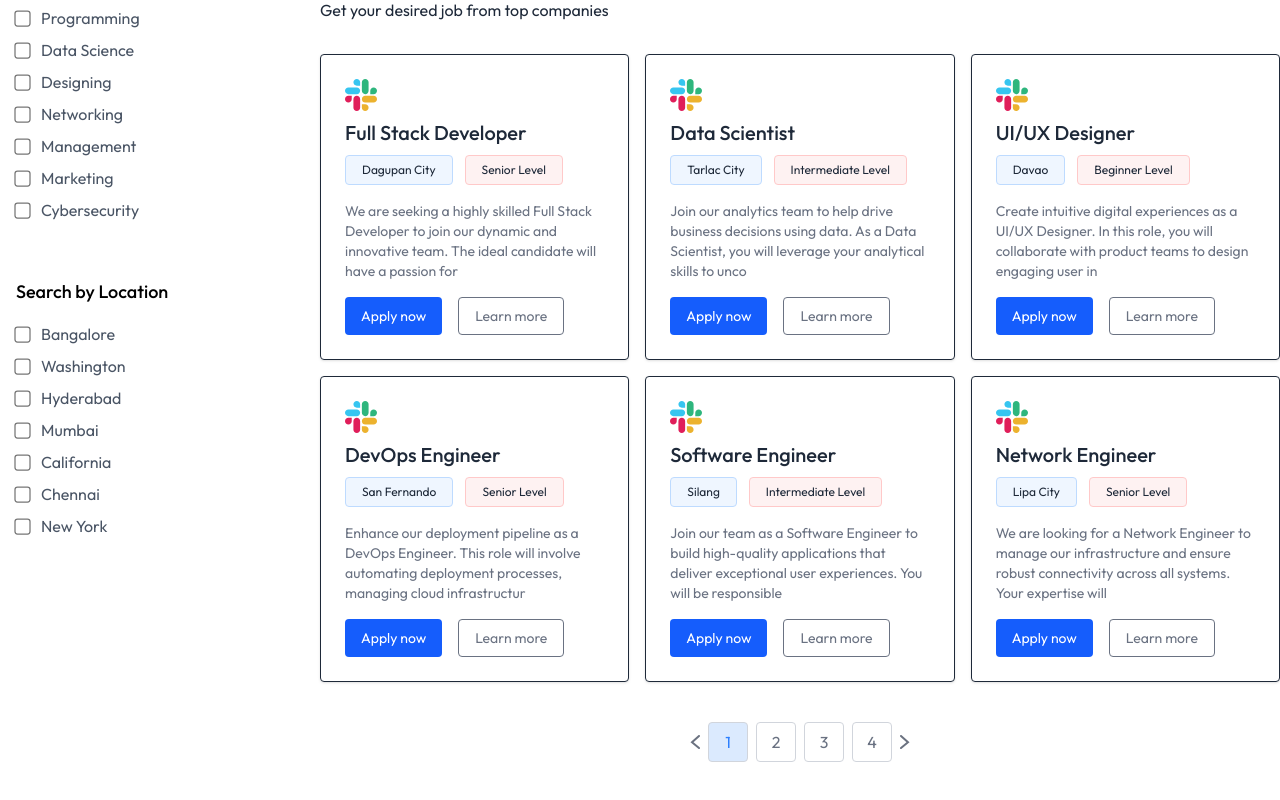
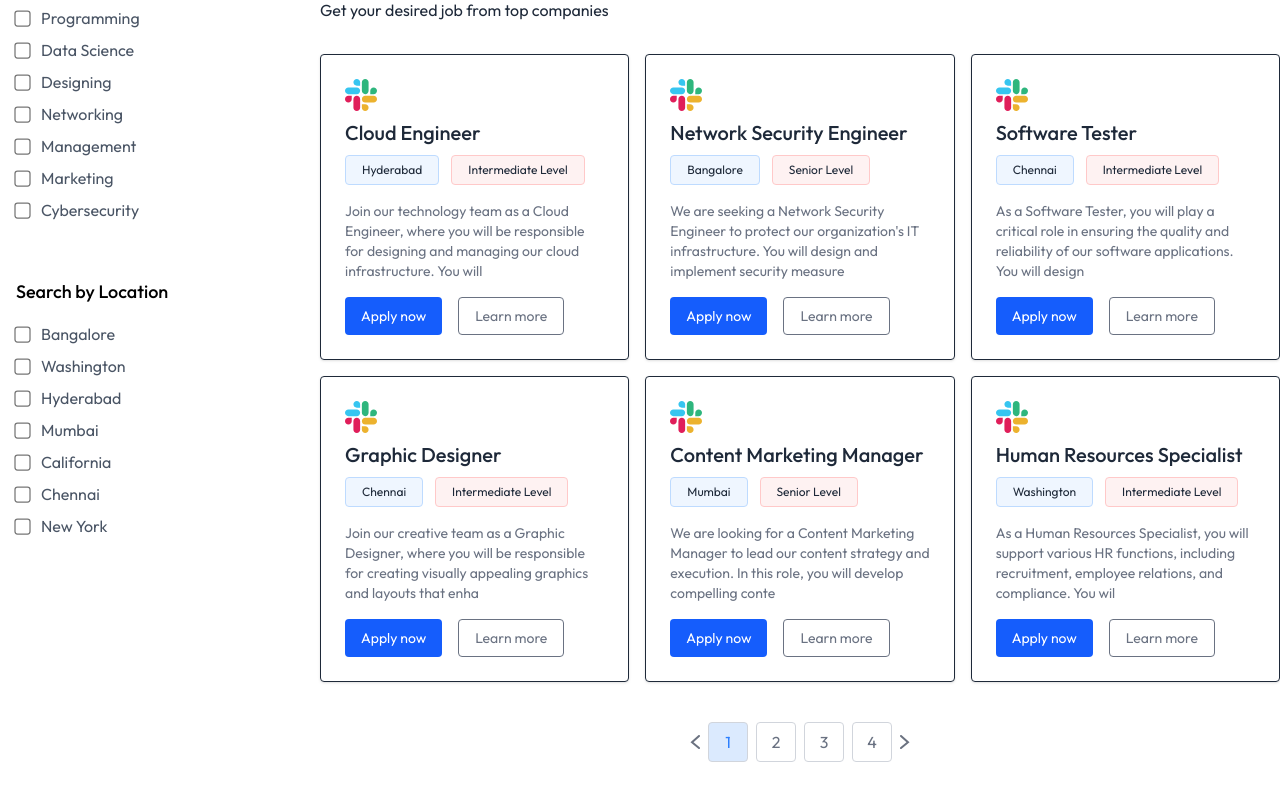
Before and after one commit to jmsjcmc/Job-Portal-MERN, a React (Vite) app in the folder front-end/: page / in a window 1280 px wide. Shown: the part 636-1436 px from the top of the page. Built offline with nearby package versions, Linux system fonts and the light colour scheme; no server answers.

Commit message:
Update job locations in jobsData and enhance JobListing component with filtering functionality

```diff
--- a/front-end/src/assets/assets.js
+++ b/front-end/src/assets/assets.js
@@ -158,7 +158,7 @@ export const jobsData = [
     {
         _id: '1',
         title: "Full Stack Developer",
-        location: "Dagupan City",
+        location: "California",
         level: "Senior Level",
         companyId: {
             "_id": "670e4d25ca9fda8f1bf359b9",
@@ -191,7 +191,7 @@ export const jobsData = [
     {
         _id: '2',
         title: "Data Scientist",
-        location: "Tarlac City",
+        location: "New York",
         level: "Intermediate Level",
         companyId: {
             "_id": "670e4d25ca9fda8f1bf359b9",
@@ -224,7 +224,7 @@ export const jobsData = [
     {
         _id: '3',
         title: "UI/UX Designer",
-        location: "Davao",
+        location: "Bangalore",
         level: "Beginner Level",
         companyId: {
             "_id": "670e4d25ca9fda8f1bf359b9",
@@ -257,7 +257,7 @@ export const jobsData = [
     {
         _id: '4',
         title: "DevOps Engineer",
-        location: "San Fernando",
+        location: "Washington",
         level: "Senior Level",
         companyId: {
             "_id": "670e4d25ca9fda8f1bf359b9",
@@ -290,7 +290,7 @@ export const jobsData = [
     {
         _id: '5',
         title: "Software Engineer",
-        location: "Silang",
+        location: "Hyderabad",
         level: "Intermediate Level",
         companyId: {
             "_id": "670e4d25ca9fda8f1bf359b9",
@@ -323,7 +323,7 @@ export const jobsData = [
     {
         _id: '6',
         title: "Network Engineer",
-        location: "Lipa City",
+        location: "Bangalore",
         level: "Senior Level",
         companyId: {
             "_id": "670e4d25ca9fda8f1bf359b9",
@@ -356,7 +356,7 @@ export const jobsData = [
     {
         _id: '7',
         title: "Project Manager",
-        location: "Manila",
+        location: "Bangalore",
         level: "Senior Level",
         companyId: {
             "_id": "670e4d25ca9fda8f1bf359b9",
@@ -389,7 +389,7 @@ export const jobsData = [
     {
         _id: '8',
         title: "Mobile App Developer",
-        location: "Cebu",
+        location: "Hyderabad",
         level: "Intermediate Level",
         companyId: {
             "_id": "670e4d25ca9fda8f1bf359b9",
@@ -422,7 +422,7 @@ export const jobsData = [
     {
         _id: '9',
         title: "Cloud Architect",
-        location: "Batangas City",
+        location: "Hyderabad",
         level: "Senior Level",
         companyId: {
             "_id": "670e4d25ca9fda8f1bf359b9",
@@ -455,7 +455,7 @@ export const jobsData = [
     {
         _id: '10',
         title: "Technical Writer",
-        location: "Pangasinan",
+        location: "Mumbai",
         level: "Intermediate Level",
         companyId: {
             "_id": "670e4d25ca9fda8f1bf359b9",
@@ -488,7 +488,7 @@ export const jobsData = [
     {
         _id: '11',
         title: "Cybersecurity Analyst",
-        location: "Ormoc City",
+        location: "Mumbai",
         level: "Intermediate Level",
         companyId: {
             "_id": "670e4d25ca9fda8f1bf359b9",
@@ -521,7 +521,7 @@ export const jobsData = [
     {
         _id: '12',
         title: "Business Analyst",
-        location: "Dumaguete City",
+        location: "Mumbai",
         level: "Intermediate Level",
         companyId: {
             "_id": "670e4d25ca9fda8f1bf359b9",
@@ -554,7 +554,7 @@ export const jobsData = [
     {
         _id: '13',
         title: "Marketing Specialist",
-        location: "Dipolog",
+        location: "Chennai",
         level: "Beginner Level",
         companyId: {
             "_id": "670e4d25ca9fda8f1bf359b9",
@@ -587,7 +587,7 @@ export const jobsData = [
     {
         _id: '14',
         title: "Data Scientist",
-        location: "Pagadian",
+        location: "California",
         level: "Senior Level",
         companyId: {
             "_id": "670e4d25ca9fda8f1bf359b9",
@@ -620,7 +620,7 @@ export const jobsData = [
     {
         _id: '15',
         title: "UX/UI Designer",
-        location: "Iligan",
+        location: "Hyderabad",
         level: "Intermediate Level",
         companyId: {
             "_id": "670e4d25ca9fda8f1bf359b9",
@@ -653,7 +653,7 @@ export const jobsData = [
     {
         _id: '16',
         title: "DevOps Engineer",
-        location: "Butuan City",
+        location: "Bangalore",
         level: "Senior Level",
         companyId: {
             "_id": "670e4d25ca9fda8f1bf359b9",
@@ -686,7 +686,7 @@ export const jobsData = [
     {
         _id: '17',
         title: "Sales Manager",
-        location: "Tagum",
+        location: "New York",
         level: "Senior Level",
         companyId: {
             "_id": "670e4d25ca9fda8f1bf359b9",
@@ -719,7 +719,7 @@ export const jobsData = [
     {
         _id: '18',
         title: "Human Resources Specialist",
-        location: "Quezon City",
+        location: "Washington",
         level: "Intermediate Level",
         companyId: {
             "_id": "670e4d25ca9fda8f1bf359b9",
@@ -752,7 +752,7 @@ export const jobsData = [
     {
         _id: '19',
         title: "Content Marketing Manager",
-        location: "Manila",
+        location: "Mumbai",
         level: "Senior Level",
         companyId: {
             "_id": "670e4d25ca9fda8f1bf359b9",
@@ -785,7 +785,7 @@ export const jobsData = [
     {
         _id: '20',
         title: "Graphic Designer",
-        location: "Zamboanga Del Sur",
+        location: "Chennai",
         level: "Intermediate Level",
         companyId: {
             "_id": "670e4d25ca9fda8f1bf359b9",
@@ -818,7 +818,7 @@ export const jobsData = [
     {
         _id: '21',
         title: "Software Tester",
-        location: "Naga",
+        location: "Chennai",
         level: "Intermediate Level",
         companyId: {
             "_id": "670e4d25ca9fda8f1bf359b9",
@@ -851,7 +851,7 @@ export const jobsData = [
     {
         _id: '22',
         title: "Network Security Engineer",
-        location: "Southern Leyte",
+        location: "Bangalore",
         level: "Senior Level",
         companyId: {
             "_id": "670e4d25ca9fda8f1bf359b9",
@@ -884,7 +884,7 @@ export const jobsData = [
     {
         _id: '23',
         title: "Cloud Engineer",
-        location: "Bukidnon",
+        location: "Hyderabad",
         level: "Intermediate Level",
         companyId: {
             "_id": "670e4d25ca9fda8f1bf359b9",
--- a/front-end/src/components/JobListing.jsx
+++ b/front-end/src/components/JobListing.jsx
@@ -1,4 +1,4 @@
-import React, { useContext, useState } from "react";
+import React, { useContext, useEffect, useState } from "react";
 import { AppContext } from "../context/AppContext";
 import { assets, JobCategories, JobLocations } from "../assets/assets";
 import JobCard from "./JobCard";
@@ -8,6 +8,37 @@ export default function JobListing() {
     useContext(AppContext);
   const [showFilter, setShowFilter] = useState(false);
   const [currentPage, setCurrentPage] = useState(1);
+  const [selectedCategories, setSelectedCategories] = useState([]);
+  const [selectedLocations, setSelectedLocations] = useState([]);
+  const [filteredJobs, setFilteredJobs] = useState(jobs);
+  const handleCategoryChange = (category) => {
+    setSelectedCategories((prev) =>
+      prev.includes(category)
+        ? prev.filter((c) => c !== category)
+        : [...prev, category]
+    );
+  };
+  const handleLocationChange = () => {
+    setSelectedLocations((prev) =>
+      prev.includes(location)
+        ? prev.filter((l) => l !== location)
+        : [...prev, location]
+    );
+  };
+  useEffect(() => {
+    const matchesCategory = job => selectedCategories.length === 0 || selectedCategories.includes(job.category);
+    const matchesLocation = job => selectedLocations.length === 0 || selectedLocations.includes(job.location);
+    const matchesTitle = job => searchFilter.title === "" || job.title.toLowerCase().includes(searchFilter.title.toLowerCase());
+    const matchesSearchLocation = job => searchFilter.location === "" || job.location.toLowerCase().includes(searchFilter.location.toLowerCase());
+    const newFilteredJobs = jobs.slice().reverse().filter(
+        job => matchesCategory(job) &&
+    matchesLocation(job) &&
+    matchesTitle(job) &&
+    matchesSearchLocation(job)
+    );
+    setFilteredJobs(newFilteredJobs);
+    setCurrentPage(1);
+  }, [jobs, selectedCategories, selectedLocations, searchFilter])
   return (
     <div className="container 2xl:px-20 mx-auto flex flex-col lg:flex-row max-lg:space-y-8 py-8">
       {/* SideBar */}
@@ -58,7 +89,12 @@ export default function JobListing() {
           <ul className="space-y-2 text-gray-600">
             {JobCategories.map((category, index) => (
               <li className="flex gap-3 items-center" key={index}>
-                <input className="scale-125" type="checkbox" name="" id="" />
+                <input
+                  className="scale-125"
+                  type="checkbox"
+                  onChange={() => handleCategoryChange(category)}
+                  checked={selectedCategories.includes(category)}
+                />
                 {category}
               </li>
             ))}
@@ -70,7 +106,12 @@ export default function JobListing() {
           <ul className="space-y-2 text-gray-600">
             {JobLocations.map((location, index) => (
               <li className="flex gap-3 items-center" key={index}>
-                <input className="scale-125" type="checkbox" name="" id="" />
+                <input
+                  className="scale-125"
+                  type="checkbox"
+                  onChange={() => handleLocationChange(location)}
+                  checked={selectedLocations.includes(location)}
+                />
                 {location}
               </li>
             ))}
@@ -85,7 +126,7 @@ export default function JobListing() {
         </h3>
         <p className="mb-8">Get your desired job from top companies</p>
         <div className="grid grid-cols-1 sm:grid-cols-2 xl:grid-cols-3 gap-4">
-          {jobs
+          {filteredJobs
             .slice((currentPage - 1) * 6, currentPage * 6)
             .map((job, index) => (
               <JobCard key={index} job={job} />
@@ -96,12 +137,17 @@ export default function JobListing() {
         {jobs.length > 0 && (
           <div className="flex items-center justify-center space-x-2 mt-10">
             <a href="#job-list">
-              <img onClick={() => setCurrentPage(Math.max(currentPage - 1), 1)} src={assets.left_arrow_icon} alt="" />
+              <img
+                onClick={() => setCurrentPage(Math.max(currentPage - 1), 1)}
+                src={assets.left_arrow_icon}
+                alt=""
+              />
             </a>
             {Array.from({ length: Math.ceil(jobs.length / 6) }).map(
               (_, index) => (
                 <a href="#job-list">
-                  <button onClick={() => setCurrentPage(index + 1)}
+                  <button
+                    onClick={() => setCurrentPage(index + 1)}
                     className={`w-10 h-10 flex items-center justify-center border border-gray-300 rounded ${
                       currentPage === index + 1
                         ? "bg-blue-100 text-blue-500"
@@ -114,7 +160,15 @@ export default function JobListing() {
               )
             )}
             <a href="#job-list">
-              <img onClick={ () => setCurrentPage(Math.min(currentPage + 1, Math.ceil(jobs.length / 6)))} src={assets.right_arrow_icon} alt="" />
+              <img
+                onClick={() =>
+                  setCurrentPage(
+                    Math.min(currentPage + 1, Math.ceil(jobs.length / 6))
+                  )
+                }
+                src={assets.right_arrow_icon}
+                alt=""
+              />
             </a>
           </div>
         )}
```
